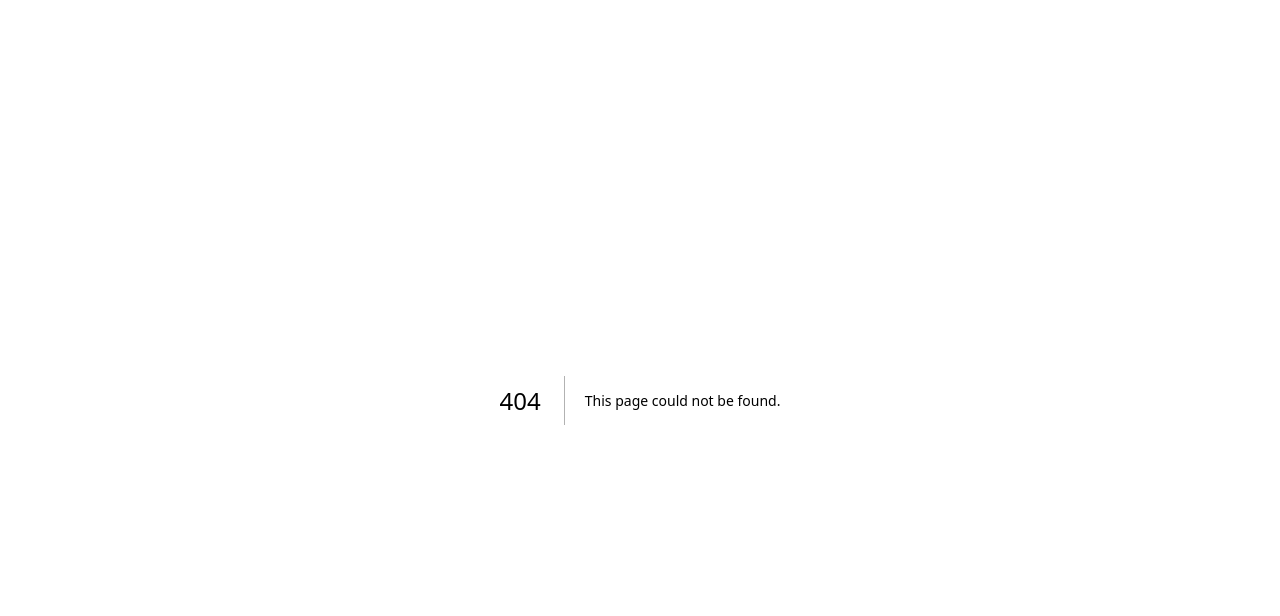
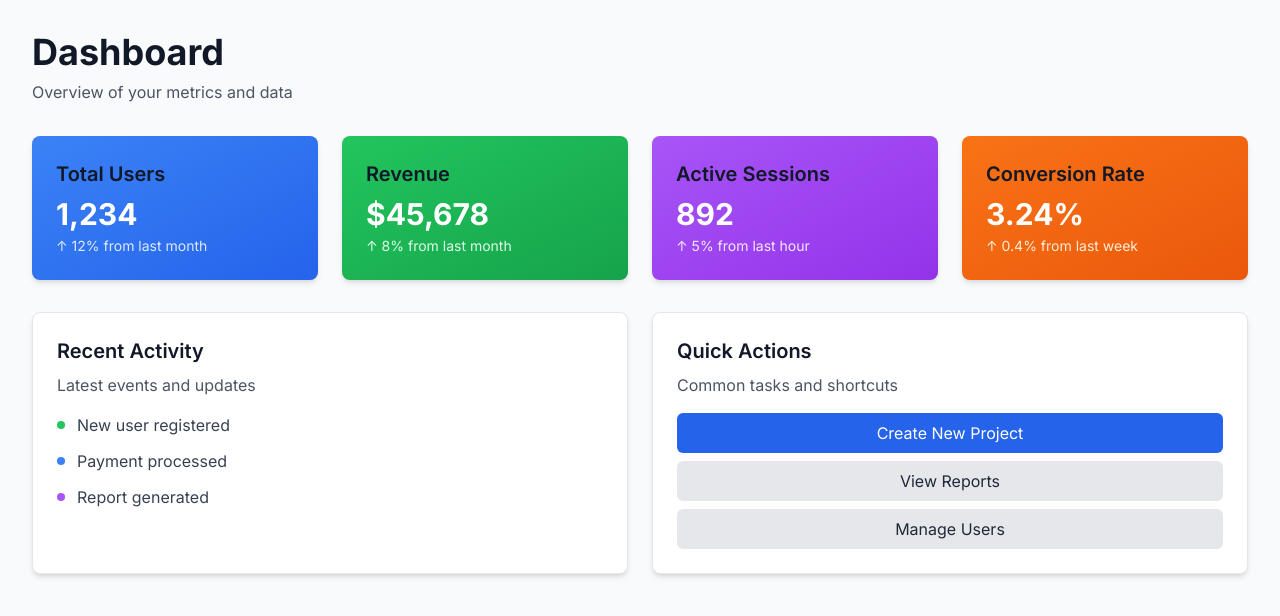
Before and after one commit to kylnor/kyle-dashboard, a Next.js app: page /dashboard in a window 1280 px wide. Before the commit this address had no page. Shown: the top 616 px of the page. Built offline with nearby package versions, Linux system fonts and the light colour scheme.

Commit message:
Add example dashboard page

```diff
--- /dev/null
+++ b/src/app/dashboard/page.tsx
@@ -0,0 +1,71 @@
+import Header from '@/components/Header'
+import Card from '@/components/Card'
+
+export default function DashboardPage() {
+  return (
+    <main className="min-h-screen p-8 bg-gray-50 dark:bg-gray-900">
+      <div className="max-w-7xl mx-auto">
+        <Header
+          title="Dashboard"
+          subtitle="Overview of your metrics and data"
+        />
+
+        <div className="grid grid-cols-1 md:grid-cols-2 lg:grid-cols-4 gap-6 mb-8">
+          {/* Stat Cards */}
+          <Card title="Total Users" className="bg-gradient-to-br from-blue-500 to-blue-600 text-white border-0">
+            <div className="text-3xl font-bold mt-2">1,234</div>
+            <p className="text-blue-100 text-sm mt-1">↑ 12% from last month</p>
+          </Card>
+
+          <Card title="Revenue" className="bg-gradient-to-br from-green-500 to-green-600 text-white border-0">
+            <div className="text-3xl font-bold mt-2">$45,678</div>
+            <p className="text-green-100 text-sm mt-1">↑ 8% from last month</p>
+          </Card>
+
+          <Card title="Active Sessions" className="bg-gradient-to-br from-purple-500 to-purple-600 text-white border-0">
+            <div className="text-3xl font-bold mt-2">892</div>
+            <p className="text-purple-100 text-sm mt-1">↑ 5% from last hour</p>
+          </Card>
+
+          <Card title="Conversion Rate" className="bg-gradient-to-br from-orange-500 to-orange-600 text-white border-0">
+            <div className="text-3xl font-bold mt-2">3.24%</div>
+            <p className="text-orange-100 text-sm mt-1">↑ 0.4% from last week</p>
+          </Card>
+        </div>
+
+        <div className="grid grid-cols-1 lg:grid-cols-2 gap-6">
+          <Card title="Recent Activity" description="Latest events and updates">
+            <ul className="space-y-3 mt-4">
+              <li className="flex items-center gap-3 text-gray-700 dark:text-gray-300">
+                <span className="w-2 h-2 bg-green-500 rounded-full"></span>
+                New user registered
+              </li>
+              <li className="flex items-center gap-3 text-gray-700 dark:text-gray-300">
+                <span className="w-2 h-2 bg-blue-500 rounded-full"></span>
+                Payment processed
+              </li>
+              <li className="flex items-center gap-3 text-gray-700 dark:text-gray-300">
+                <span className="w-2 h-2 bg-purple-500 rounded-full"></span>
+                Report generated
+              </li>
+            </ul>
+          </Card>
+
+          <Card title="Quick Actions" description="Common tasks and shortcuts">
+            <div className="flex flex-col gap-2 mt-4">
+              <button className="w-full bg-primary-600 text-white py-2 px-4 rounded-md hover:bg-primary-700 transition">
+                Create New Project
+              </button>
+              <button className="w-full bg-gray-200 dark:bg-gray-700 text-gray-800 dark:text-gray-200 py-2 px-4 rounded-md hover:bg-gray-300 dark:hover:bg-gray-600 transition">
+                View Reports
+              </button>
+              <button className="w-full bg-gray-200 dark:bg-gray-700 text-gray-800 dark:text-gray-200 py-2 px-4 rounded-md hover:bg-gray-300 dark:hover:bg-gray-600 transition">
+                Manage Users
+              </button>
+            </div>
+          </Card>
+        </div>
+      </div>
+    </main>
+  )
+}
```
